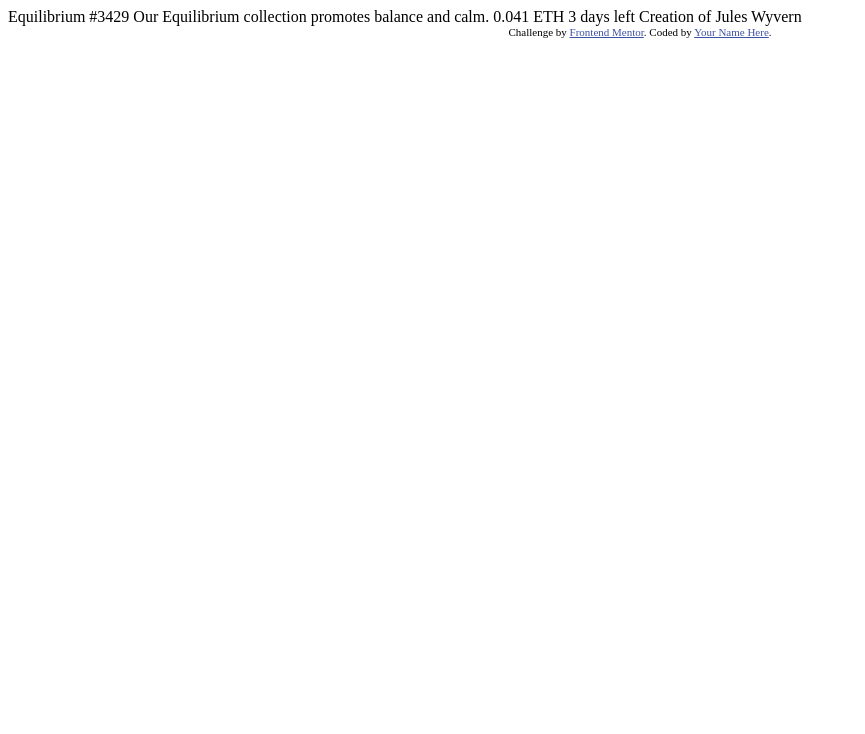
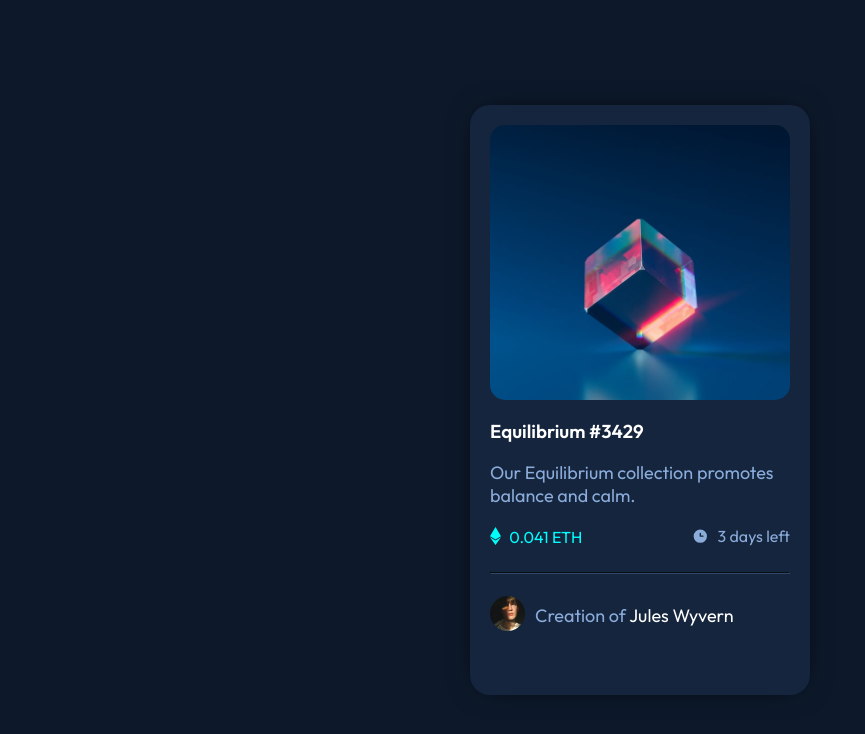
Before and after one commit to shibinyeo/nft-preview-card, a plain HTML site: page index.html in a window 1280 px wide. Shown: the whole page, without its empty margins (0-865 px from the left). Drawn offline with Linux system fonts and the light colour scheme.

Commit message:
Updated index.html
almost done, left with active states

```diff
--- a/index.html
+++ b/index.html
@@ -5,29 +5,155 @@
   <meta name="viewport" content="width=device-width, initial-scale=1.0"> <!-- displays site properly based on user's device -->
 
   <link rel="icon" type="image/png" sizes="32x32" href="./images/favicon-32x32.png">
+  <link rel="preconnect" href="https://fonts.googleapis.com">
+  <link rel="preconnect" href="https://fonts.gstatic.com" crossorigin>
+  <link href="https://fonts.googleapis.com/css2?family=Outfit:wght@300;400;600&display=swap" rel="stylesheet">
 
   <title>Frontend Mentor | NFT preview card component</title>
 
-  <!-- Feel free to remove these styles or customise in your own stylesheet 👍 -->
   <style>
+    html, body {
+      height: 100%;
+      margin: 0;
+    }
+
+    body {
+      background-color: hsl(217, 54%, 11%);
+      font-family: 'Outfit', sans-serif;
+    }
+
+    .card {
+      background-color: hsl(216, 50%, 16%);
+      border-radius: 20px;
+      width: 300px;
+      height: 550px;
+      margin: 0 auto;
+      position: relative;
+      padding: 20px;
+      top: 50%;
+      transform: translateY(-50%);
+      box-shadow: 0px 0px 30px -10px;
+    }
+
+    .main-img {
+      background: url("images/image-equilibrium.jpg");
+      background-size: 100%;
+      width: 100%;
+      height: 50%;
+      border-radius: 15px;
+      text-align: center;
+    }
+
+    .img-overlay {
+      background-color: hsl(178, 100%, 50%, 0.5);
+      width: 100%;
+      height: 100%;
+      border-radius: inherit;
+      opacity: 0%;
+    }
+
+    .eye-icon {
+      position: relative;
+      opacity: 100%;
+      top: 50%;
+      transform: translateY(-50%);
+    }
+
+    h3 {
+      color: white;
+    }
+
+    p {
+      color: hsl(215, 51%, 70%);
+      font-size: 18px;
+    }
+
+    .details {
+      display: flex;
+      justify-content: space-between;
+    }
+
+    .amount {
+      color: cyan;
+    }
+
+    .time {
+      color: hsl(215, 51%, 70%);
+    }
+
+    .icon {
+      position: relative;
+      top: 50%;
+      transform: translateY(-50%);
+      margin: 0 5px 0 0;
+    }
+
+    .avatar {
+      width: 35px;
+      height: 35px;
+      position: relative;
+      top: -0.5rem;
+      margin-right: 10px;
+      float: left;
+    }
+
+    .creator {
+      margin: 30px 0 0 0;
+      /* display: inline; */
+    }
+
+    hr {
+      margin-top: 25px;
+      border-color: hsl(215, 39%, 30%);
+    }
+
     .attribution { font-size: 11px; text-align: center; }
     .attribution a { color: hsl(228, 45%, 44%); }
   </style>
+
+  <script>
+
+  </script>
 </head>
 <body>
 
-  Equilibrium #3429
+  <main class="card">
+    <div class="main-img">
+      <div class="img-overlay"><img class="eye-icon" src="images/icon-view.svg" alt="eye icon"></div>
+    </div>
+    <h3>Equilibrium #3429</h3>
+    <p>Our Equilibrium collection promotes balance and calm.</p>
 
-  Our Equilibrium collection promotes balance and calm.
+    <div class="details">
+      <div class="amount">
+        <img class="icon" src="images/icon-ethereum.svg" alt="Ethereum">
+        0.041 ETH
+      </div>
+      <div class="time">
+        <img class="icon" src="images/icon-clock.svg" alt="clock">
+        3 days left
+      </div>
+    </div>
 
-  0.041 ETH
-  3 days left
+    <hr>
 
-  Creation of Jules Wyvern
+    <div class="creator">
+      <img class="avatar" src="images/image-avatar.png" alt="avatar">
+       <p>Creation of <span style="color: white;">Jules Wyvern</span></p>
 
-  <div class="attribution">
-    Challenge by <a href="https://www.frontendmentor.io?ref=challenge" target="_blank">Frontend Mentor</a>.
-    Coded by <a href="#">Your Name Here</a>.
-  </div>
+    </div>
+
+    <!-- <div class="creator">
+    </div> -->
+  </main>
+
+
+
+  <footer>
+    <div class="attribution">
+      Challenge by <a href="https://www.frontendmentor.io?ref=challenge" target="_blank">Frontend Mentor</a>.
+      Coded by <a href="#">Your Name Here</a>.
+    </div>
+  </footer>
 </body>
 </html>
```
